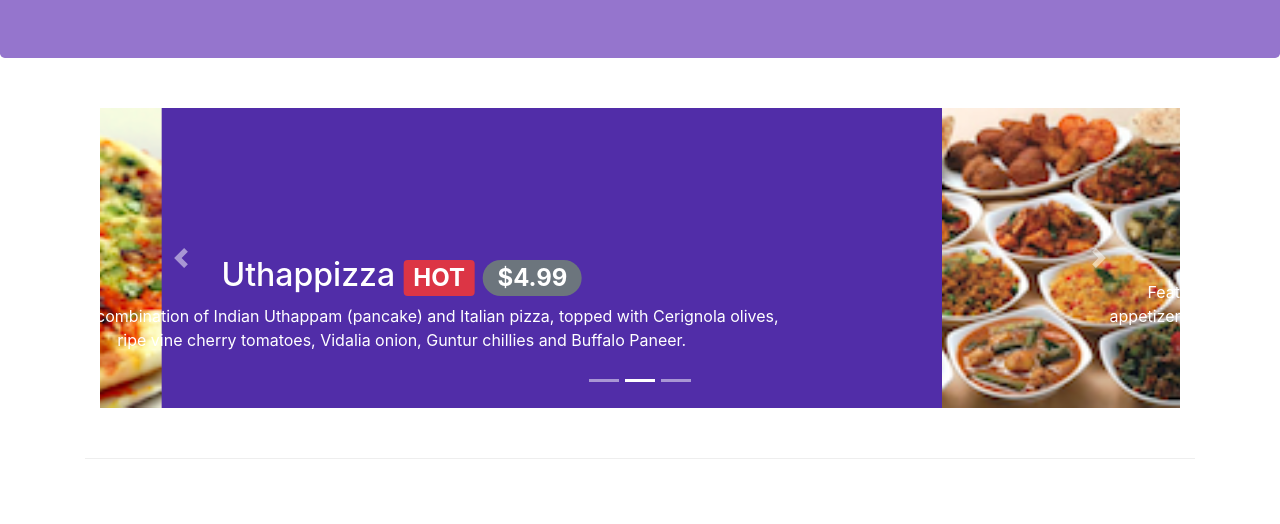
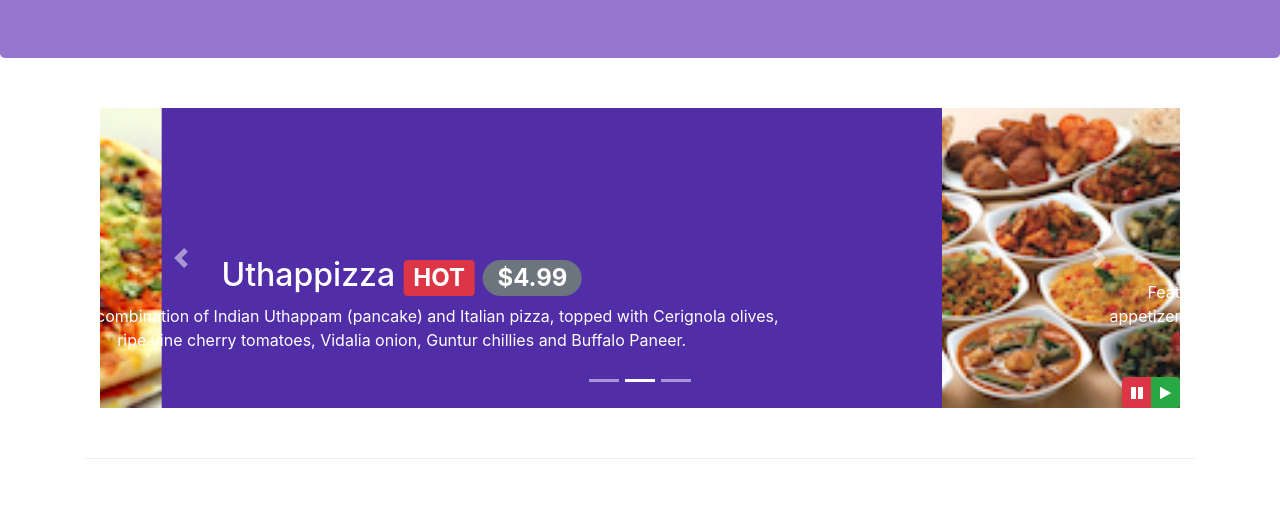
Before and after one commit to jaanviprabhakar/conFusion, a website: page index.html in a window 1280 px wide. Shown: the part 276-800 px from the top of the page. Drawn offline with nearby package versions, Linux system fonts and the light colour scheme.

Commit message:
Bootstrap JQuery(Play Pause Carousel)

```diff
--- a/css/styles.css
+++ b/css/styles.css
@@ -58,3 +58,9 @@ body{
 	left:0;
 	min-height: 300px;
 }
+
+#carouselButton{
+	right:0px;
+	position: absolute;
+	bottom: 0px;
+}
--- a/index.html
+++ b/index.html
@@ -167,7 +167,15 @@
 						<span class="carousel-control-next-icon"></span>
 					</a>
 
-
+					<!--pause and play buttons-->
+					<div class="btn-group" id="carouselButton">
+						<button class="btn btn-danger btn-sm" id="carousel-pause">
+							<span class="fa fa-pause"></span>
+						</button>
+						<button class="btn btn-success btn-sm" id="carousel-play">
+							<span class="fa fa-play"></span>
+						</button>
+					</div>
 				</div>
 			</div>
 		</div>
@@ -349,6 +357,21 @@
     <script src="node_modules/jquery/dist/jquery.slim.min.js"></script>
     <script src="node_modules/popper.js/dist/umd/popper.min.js"></script>
     <script src="node_modules/bootstrap/dist/js/bootstrap.min.js"></script>
+
+	<!--pause play carousel-->
+	<script>
+		$(document).ready(function(){
+			$('#mycarousel').carousel({interval:2000});
+
+			$('#carousel-pause').click(function(){
+				$('#mycarousel').carousel('pause');
+			});
+
+			$('#carousel-play').click(function(){
+				$('#mycarousel').carousel('cycle');
+			});
+		});
+	</script>
 </body>
 
 </html>
```
